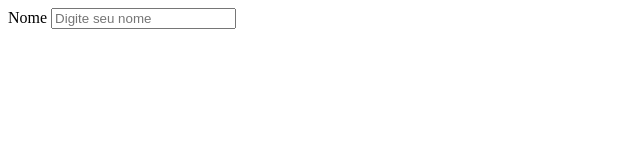
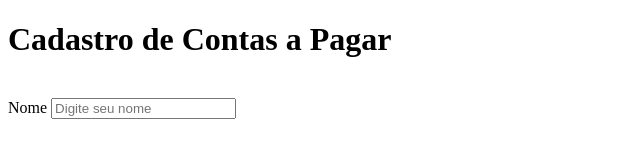
Before and after one commit to osvaldo-marinho/controle-financeiro, a plain HTML site: page cad_cont_pag.html in a window 1280 px wide. Shown: the whole page, without its empty margins (0-640 px from the left). Drawn offline with Linux system fonts and the light colour scheme.

Commit message:
Update cad_cont_pag.html

```diff
--- a/cad_cont_pag.html
+++ b/cad_cont_pag.html
@@ -6,6 +6,8 @@
     <title>Cadastro de Contas a Pagar</title>
 </head>
 <body>
+    <h1>Cadastro de Contas a Pagar</h1>
+    <br>
     <form action="" method="post" enctype="multipart/form-data"></form>
         <div>
             <label for="">Nome</label>
```
